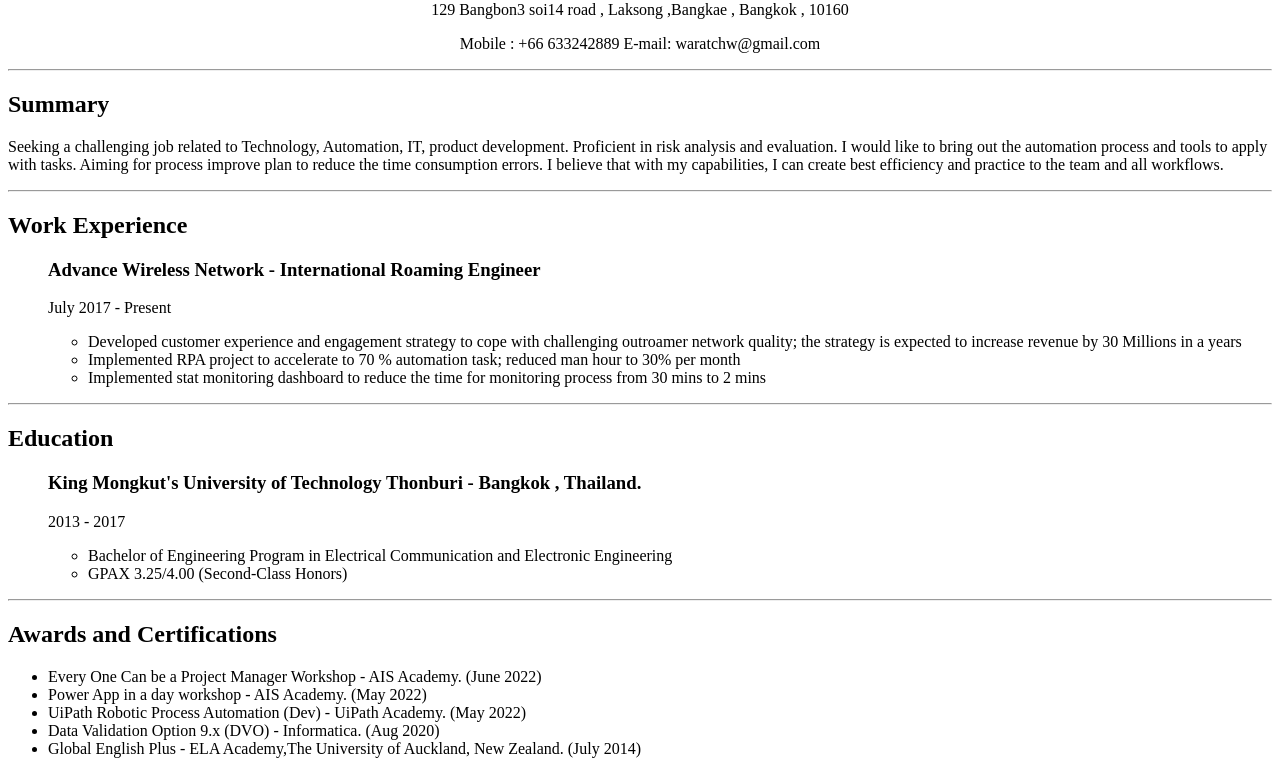
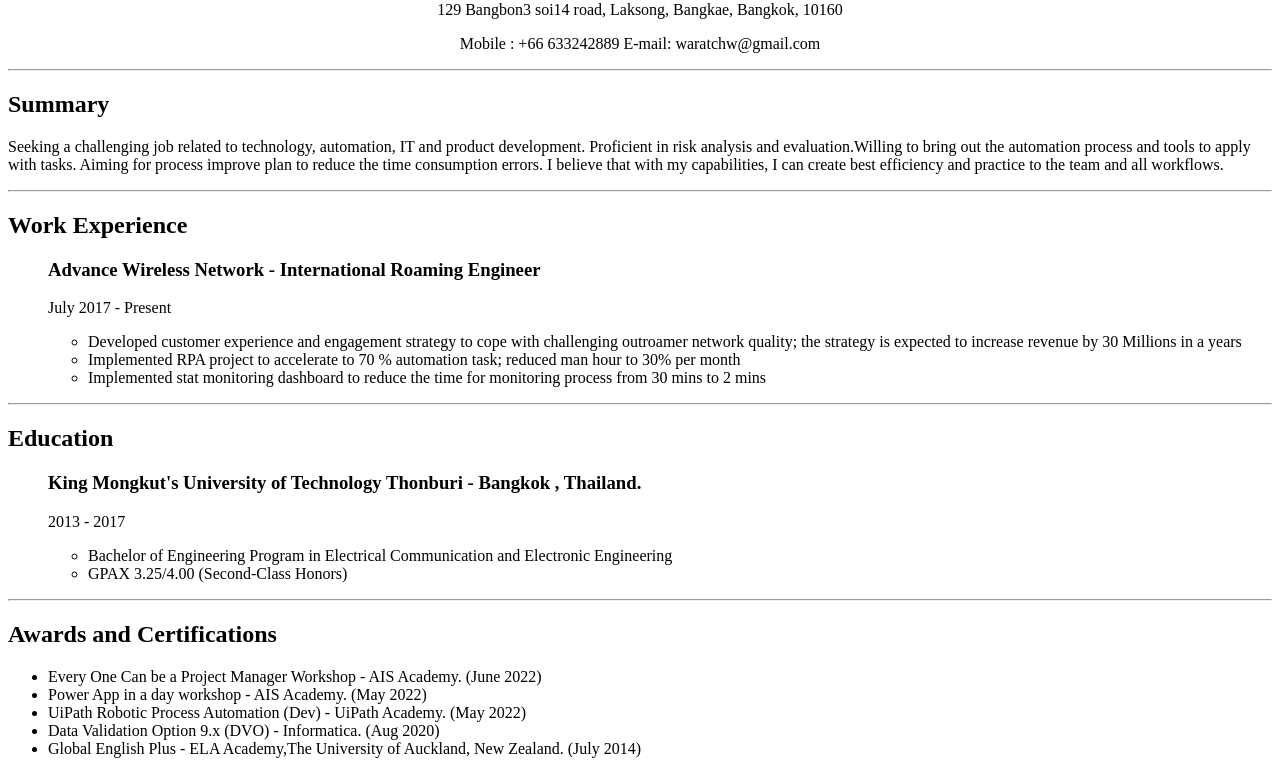
Before and after one commit to waratchawut/resume-WaratchawutWong, a plain HTML site: page index.html in a window 1280 px wide. Shown: the part 79-839 px from the top of the page. Drawn offline with Linux system fonts and the light colour scheme.

Commit message:
Update index.html

```diff
--- a/index.html
+++ b/index.html
@@ -8,12 +8,12 @@
 
 <body>
   <h1 align="center";>Waratchawut Wongpattanakit</h1>
-  <p align="center";> 129 Bangbon3 soi14 road , Laksong ,Bangkae , Bangkok , 10160 </p>
+  <p align="center";> 129 Bangbon3 soi14 road, Laksong, Bangkae, Bangkok, 10160 </p>
   <p align="center";> Mobile : +66 633242889   E-mail: waratchw@gmail.com </p>
   <hr />
 
   <h2>Summary</h2>
-  <p>Seeking a challenging job related to Technology, Automation, IT, product development. Proficient in risk analysis and evaluation. I would like to bring out the automation process and tools to apply with tasks. Aiming for process improve plan to reduce the time consumption errors. I believe that with my capabilities, I can create best efficiency and practice to the team and all workflows.</p>
+  <p>Seeking a challenging job related to technology, automation, IT and product development. Proficient in risk analysis and evaluation.Willing to bring out the automation process and tools to apply with tasks. Aiming for process improve plan to reduce the time consumption errors. I believe that with my capabilities, I can create best efficiency and practice to the team and all workflows.</p>
   <hr />
 
   <h2>Work Experience</h2>
```
